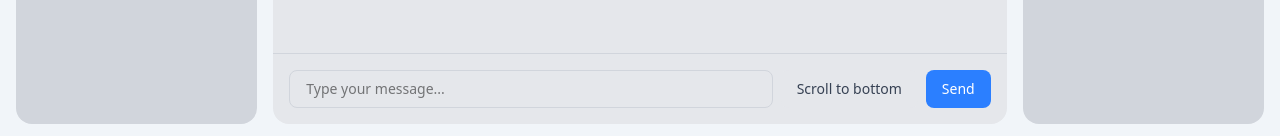
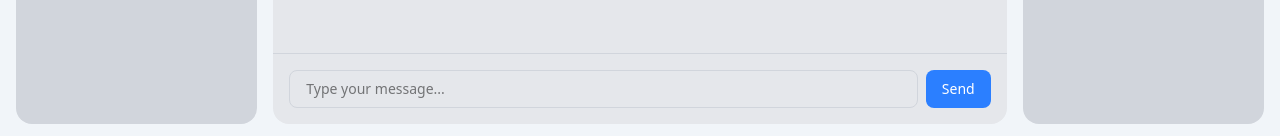
Before and after one commit to ali4zimi/chatbot_gemini, a Nuxt app: page / in a window 1280 px wide. Shown: the part 661-797 px from the top of the page. Built offline with nearby package versions, Linux system fonts and the light colour scheme.

Commit message:
removed unnecessary button

```diff
--- a/components/Chat.vue
+++ b/components/Chat.vue
@@ -20,10 +20,6 @@
         <form @submit.prevent="sendMessage" class="p-4 border-t border-gray-300 flex gap-2">
             <input v-model="input" type="text" placeholder="Type your message..."
                 class="flex-1 border border-gray-300 rounded-lg px-4 py-2 text-sm focus:outline-none focus:ring-2 focus:ring-blue-400" />
-            <button type="button" class="bg-gray-200 text-gray-700 px-4 py-2 rounded-lg text-sm hover:bg-gray-300"
-                @click="scrollToBottom">
-                Scroll to bottom
-            </button>
             <button type="submit" class="bg-blue-500 text-white px-4 py-2 rounded-lg text-sm hover:bg-blue-600">
                 Send
             </button>
@@ -73,7 +69,6 @@ const sendMessage = async () => {
             const chunk = decoder.decode(value, { stream: true })
             console.log(chunk)
             appendChunk(chunk)
-            scrollToBottom()
         }
     }
 
@@ -91,10 +86,4 @@ const sendMessage = async () => {
 
 }
 
-
-
-const scrollToBottom = () => {
-    const chatMessages = document.querySelector('.chat-messages')
-    chatMessages.scrollTop = chatMessages.scrollHeight
-}
 </script>
```
